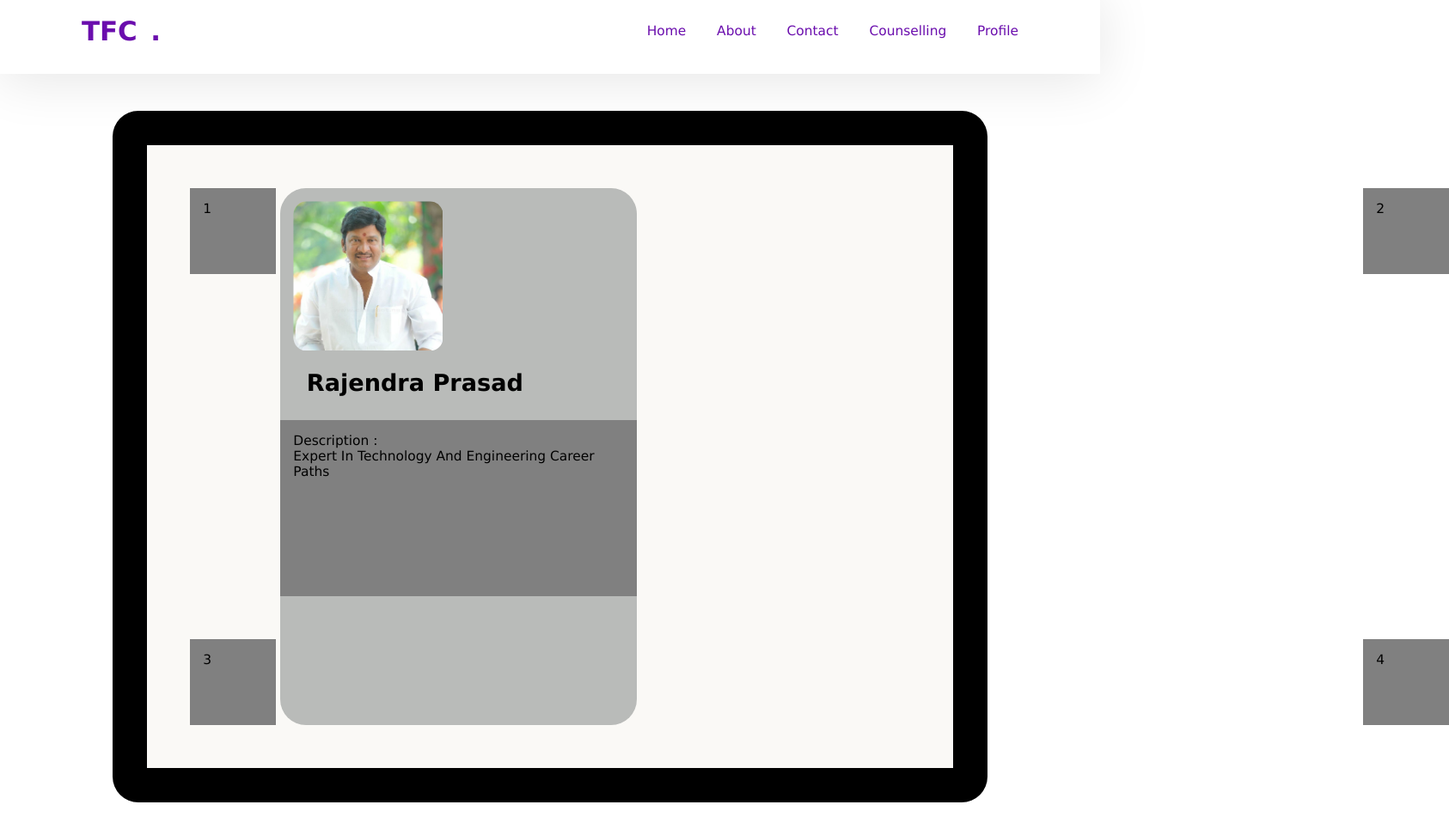
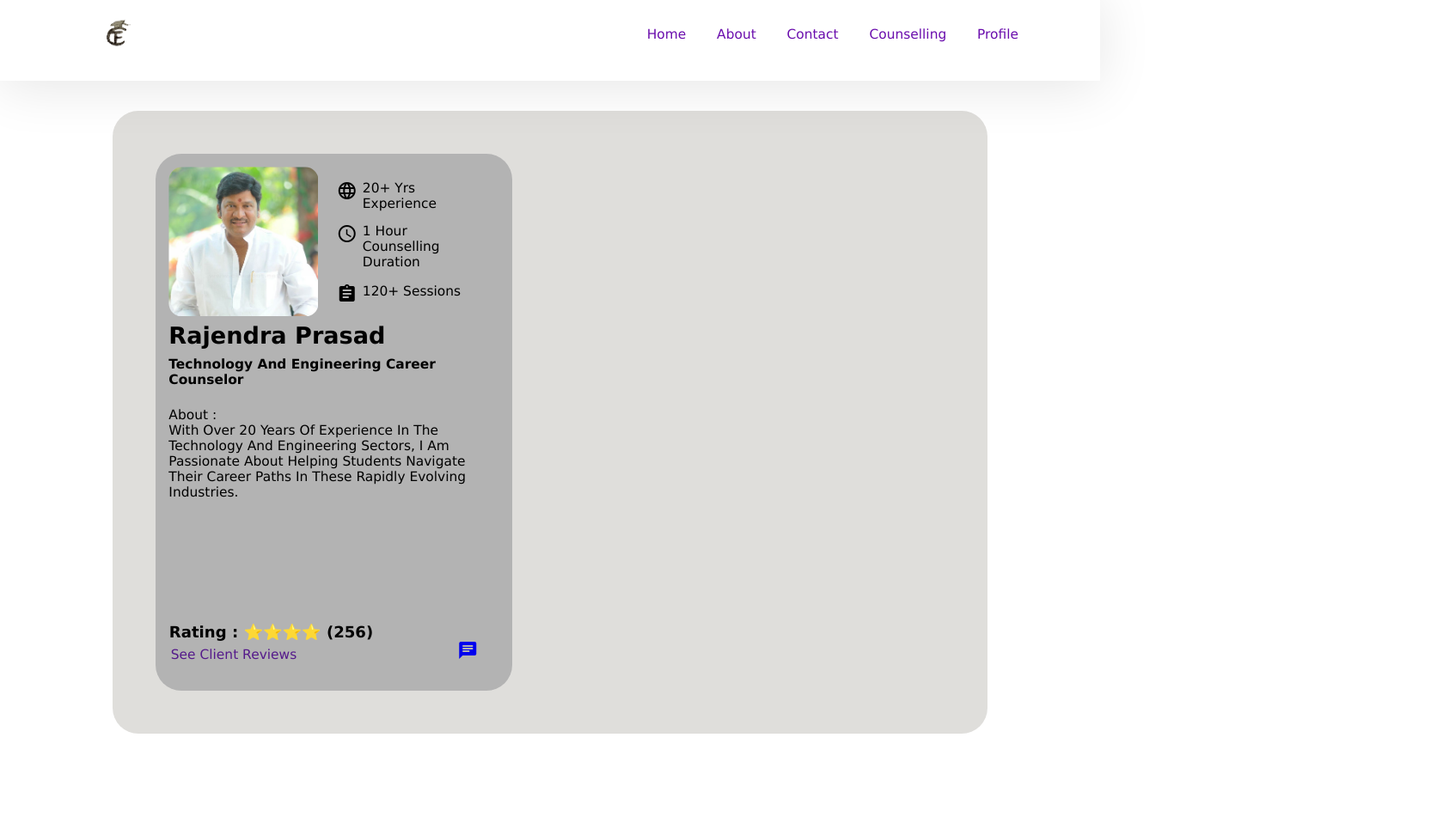
Before and after one commit to atharvrawal/TFC, a plain HTML site: page tinder.html in a window 1280 px wide. Shown: the part 12-977 px from the top of the page at 86% size, 1686 px wide, since content can reach past the window. After the commit the page ends 897 px from the top, so only its background shows below. Drawn offline with Linux system fonts and the light colour scheme; a script that the page names is missing.

Commit message:
more better tinder page

```diff
--- a/home_style.css
+++ b/home_style.css
@@ -95,7 +95,7 @@ header .logo {
     display : flex;
     align-items : center;
     min-height :80vh;
-    background:url(img.jpg) no-repeat;
+    background:url(home.jpg) no-repeat;
     background-size : cover ;
     background-position: center;
 
--- a/tinder.html
+++ b/tinder.html
@@ -5,12 +5,13 @@
     <meta name="viewport" content="width=device-width, initial-scale=1.0">
     <title>Career Counselors</title>
     <link rel="stylesheet" href="tinder_styles.css"> <!-- Link to the CSS file -->
+    <link rel="stylesheet" href="https://fonts.googleapis.com/icon?family=Material+Icons">
 </head>
     <body>
         <header>
             <!-- starting of the header file -->
             <div>
-                <a href="#" class="logo">TFC<span>.</span></a>
+                <a href="#" class="logo"><img src = "logo.png" ></a>
             </div>
 
 
@@ -35,14 +36,22 @@
         </div> -->
 
         <div class = "container">
-                <div class = "item1">1</div>
                 <div class="background"></div>
+                <div class="background2"></div>
+                <!-- icons -->
+                <div class = "experience_icon"><i class = "material-icons">language</i></div>
+                <div class="experience_text"><p>20+ yrs Experience</p></div>
+                <div class = "time_icon"><i class = "material-icons">schedule</i></div>
+                <div class="time_text"><p>1 Hour Counselling Duration</p></div>
+                <div class = "completed_icon"><i class = "material-icons">assignment</i></div>
+                <div class="completed_text"><p>120+ sessions</p></div>
                 <div class = "counsellor_image"><img id = "counsellor_image" src="Counselor.png"></div>
-                <div class = "counsellor_name"><h3>Rajendra Prasad</h3><h6>Technology and Engineering Career Counselor</h6></div>
-                <div class="counsellor_about">Description : <br> Expert in technology and engineering career paths</div>
-                <div class = "item2">2</div>
-                <div class = "item3">3</div>
-                <div class = "item4">4</div>
+                <div class = "counsellor_name"><h3>Rajendra Prasad</h3></div>
+                <div class="counsellor_title"><h4>Technology and Engineering Career Counselor</h4></div>
+                <div class="counsellor_about">About : <br> With over 20 years of experience in the technology and engineering sectors, I am passionate about helping students navigate their career paths in these rapidly evolving industries.</div>
+                <div class = "chat_icon"><a href="ChatUI.html"><i class = "material-icons" style = "height: 24px;">chat</i></a></div>
+                <div class="star"><h3>Rating : ⭐⭐⭐⭐ (256)</h3></div>
+                <div class="see_reviews"><a href=""><p>See Client Reviews</p></a></div>
         </div>
 
         <script src="script.js"></script> <!-- Link to the JavaScript file -->
--- a/tinder_styles.css
+++ b/tinder_styles.css
@@ -69,10 +69,10 @@ header {
     text-decoration: underline;
 }
 
-header .logo {
-  color: var(--purple);
-  font-size: 2rem;
-  font-weight: bold;
+.logo img {
+  height : 40px;
+  padding : 0;
+  margin: 0;
 }
 
 div.container{
@@ -83,24 +83,17 @@ div.container{
   display: grid;
   grid-template-columns: 100px 100px 100px 100px 100px 100px 100px 100px 100px 100px 100px 100px 100px 100px;
   grid-template-rows: 100px 100px 100px 100px 100px 100px ;
-  background-color: #FAF9F6;
+  background-color: #dfdedb;
   grid-gap :5px;
   box-sizing: border-box;
-  border: 40px solid black;
   border-radius: 30px;
   position: relative;
 }
 
-/* 6x14 grid*/
-
-.item1{
-  grid-area: 1/1/1/1;
-  background-color: gray;
-}
-
+/* 6x15  grid*/
 
 .counsellor_image{
-  grid-area: 1/2/4/4;
+  grid-area: 1/1/2/3;
   /* background-color: gray; */
   padding: 0px;
   z-index: 1;
@@ -116,54 +109,88 @@ div.container{
 
 .counsellor_name {
   /* background-color: green;  */
-  grid-area: 3/2/4/6;
-  justify-self: center;
-  align-self: center;
+  padding-left: 0px;
+  grid-area: 3/1/4/5;
+  justify-self: left;
+  align-self: left;
   text-align: left;
   font-size: 1.5em;
+  transform: translateY(-45px);
   z-index: 1;
 }
 
+.counsellor_title{
+  grid-area : 3/1/5/5;
+  z-index: 2;
+  padding-left: 0px;
+  transform: translateY(-5px);
+}
+
 .counsellor_about{
-  grid-area: 3/2/5/6;
-  background-color: gray;
+  grid-area: 3/1/5/5;
   text-align: left;
   z-index: 1;
-  transform: translateY(60px);
+  transform: translateY(70px);
 
 }
 
-.background{
-  grid-area: 1/2/7/6;
-  border-radius: 30px;
-  background-color: rgb(185, 187, 185);
+.experience_icon{
+  grid-area: 1/3/2/5;
+  transform : translateX(-30px);
 }
 
-.item2{
-  grid-area: 1/14/1/14;
-  background-color: gray;
+.experience_text{
+  grid-area: 1/3/2/5;
+  transform : translateY(-100px);
+  transform : translateX(0px);
+}
 
+.time_icon{
+  grid-area: 1/3/2/5;
+  transform: translate(-30px,50px);
 }
-.item3{
-  grid-area: 6/1/6/1;
-  background-color: gray;
+
+.time_text{
+  grid-area: 1/3/2/5;
+  transform : translateY(50px);
 }
-.item4{
-  grid-area: 6/14/6/14;
-  background-color: gray;
+
+.completed_icon{
+  grid-area: 1/3/2/5;
+  transform: translate(-30px,120px);
+}
+
+.completed_text{
+  grid-area: 1/3/2/5;
+  transform : translateY(120px);
+}
+.background{
+  grid-area: 1/1/7/5;
+  border-radius: 30px;
+  background-color : rgb(179, 179, 179);
+}
+
+.chat_icon{
+  grid-area: 6/4/6/4;
+  transform: translate(-10px,10px);
+}
+
+.star{
+  grid-area:6/1/6/5;
+  transform: translate(-15px,-10px);
+}
+
+.see_reviews{
+  grid-area : 6/1/7/5;
+  transform: translate(-13px,0px);
+
 }
 
 
-.grid-container {
-  display: grid;
-  grid-template-columns: repeat(2, 1fr); /* Creates 2 columns of equal width */
-  grid-gap: 10px; /* Space between grid items */
-  border: 5px solid black; /* Creates a black border outside the grid */
-  padding: 10px; /* Adds space between the border and the grid items */
-}
 
-.grid-item {
-  background-color: lightblue;
-  padding: 20px;
-  text-align: center;
-}
+
+/* .background2{
+  grid-area: 1/5/7/9;
+  border-radius: 30px;
+  background-color : rgb(97, 4, 4);
+} */
```
Also changed, not shown: Counselor_info_page.html (added, +97 -0 lines), home.html (+3 -3 lines), sign_in.html (+1 -1 lines), sign_up.html (+41 -18 lines), Background_counselor.jpg (added), home.jpg (added), logo.png (added).
